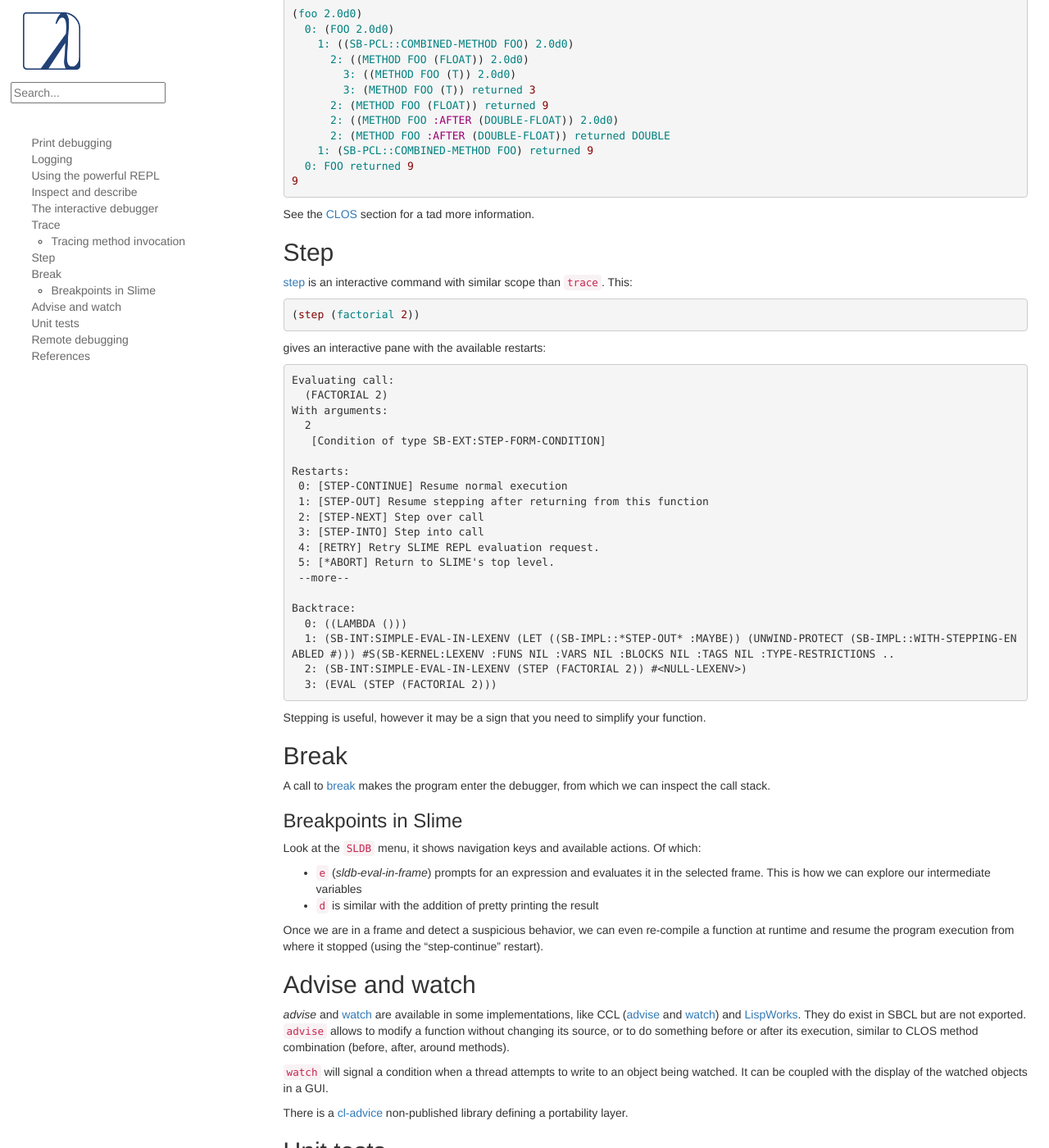
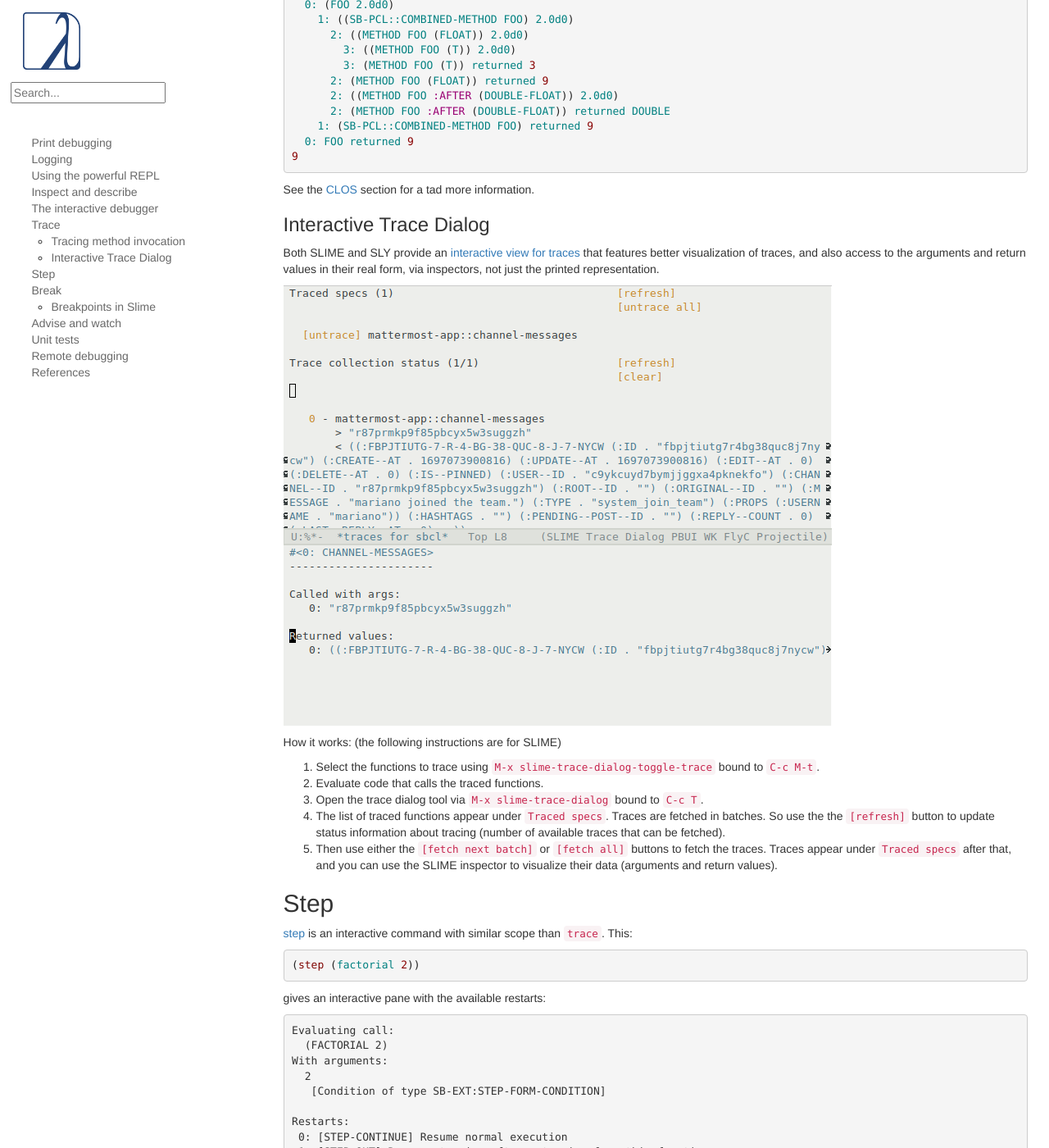
Before and after one commit to LispCookbook/cl-cookbook, a Jekyll site: the page built from debugging.md, in a window 1280 px wide and 1400 px high, scrolled down 3940 px. Shown: the whole window at 82% size. Built offline with Jekyll 4.4.1, drawn with Linux system fonts in a browser that asks for light colours; some of the changed text lies outside the part shown.

Commit message:
debugging.md: Interactive Trace Dialog
Add documentation about SLIME/SLY Interactive Trace Dialog contrib.

```diff
--- a/debugging.md
+++ b/debugging.md
@@ -275,6 +271,21 @@ In SBCL, we can use `(trace foo :methods t)` to trace the execution order of met
 ~~~
 
 See the [CLOS](clos.html) section for a tad more information.
+
+### Interactive Trace Dialog
+
+Both SLIME and SLY provide an [interactive view for traces](https://slime.common-lisp.dev/doc/html/SLIME-Trace-Dialog.html#SLIME-Trace-Dialog) that features better visualization of traces, and also access to the arguments and return values in their real form, via inspectors, not just the printed representation.
+
+![trace-dialog](trace-dialog.png "Trace dialog")
+
+How it works: (the following instructions are for SLIME)
+
+1. Select the functions to trace using `M-x slime-trace-dialog-toggle-trace` bound to `C-c M-t`.
+2. Evaluate code that calls the traced functions.
+3. Open the trace dialog tool via `M-x slime-trace-dialog` bound to `C-c T`.
+4. The list of traced functions appear under `Traced specs`.
+Traces are fetched in batches. So use the the `[refresh]` button to update status information about tracing (number of available traces that can be fetched).
+5. Then use either the `[fetch next batch]` or `[fetch all]` buttons to fetch the traces. Traces appear under `Traced specs` after that, and you can use the SLIME inspector to visualize their data (arguments and return values).
 
 ## Step
 
```
Also changed, not shown: other parts of debugging.md (+0 -4 lines), trace-dialog.png (added).
